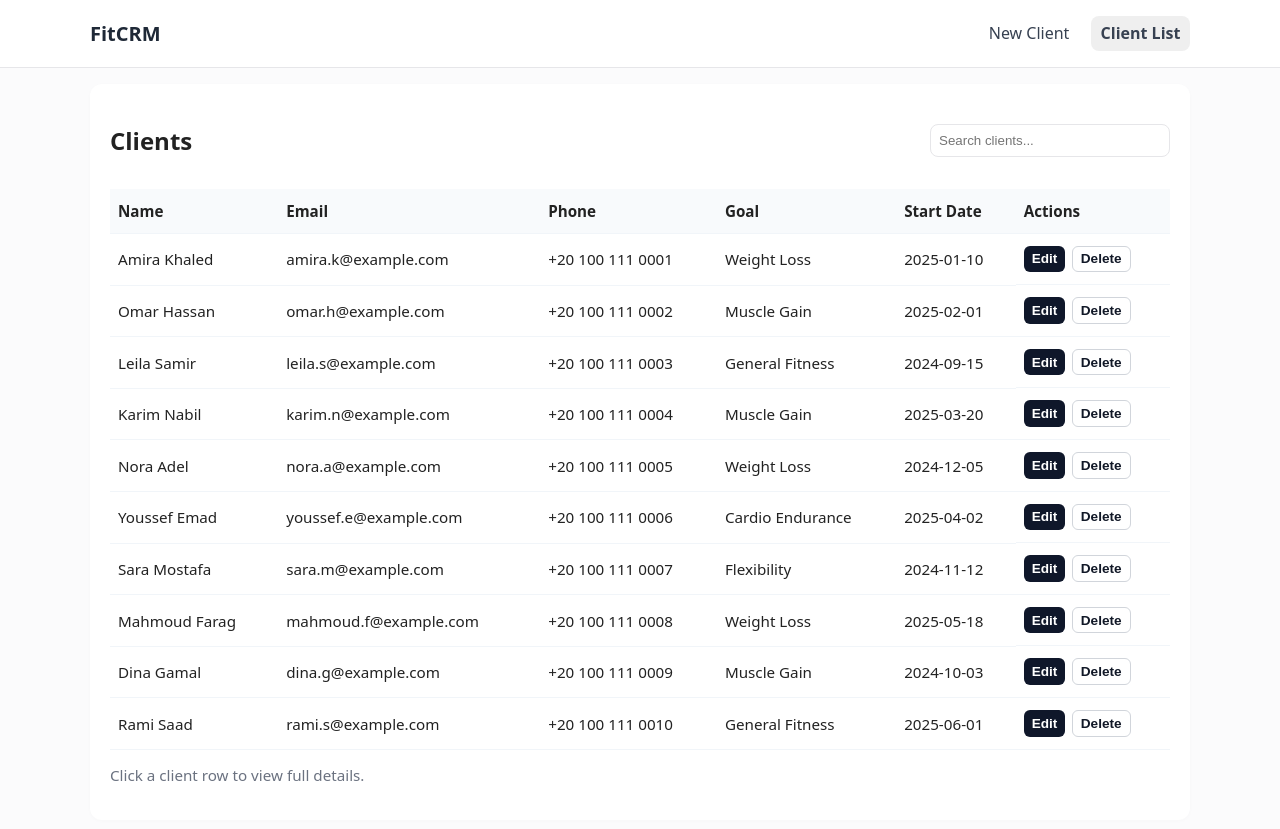
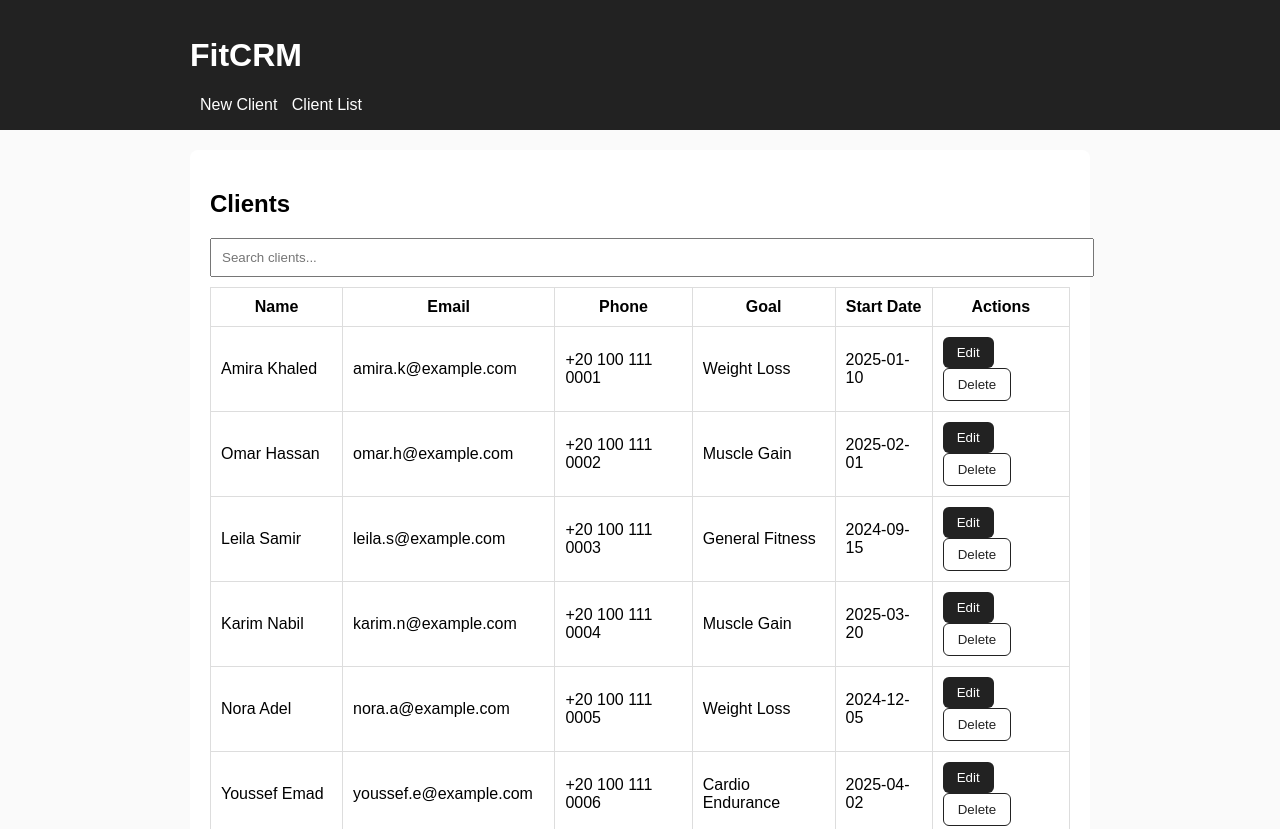
Before and after one commit to shahdyasser1654/Fitcrm, a plain HTML site: page clients.html in a window 1280 px wide. Shown: the top 829 px of the page. Drawn offline with Linux system fonts and the light colour scheme; files whose address does not match are found by name.

Commit message:
Refactor and clean up CSS styles
Refactored styles for better organization and readability, removed unused styles, and updated button styles.

```diff
--- a/styles.css
+++ b/styles.css
@@ -1,80 +1,68 @@
-
-
-/* Basic resets */
-* { box-sizing: border-box; }
-html,body { margin:0; padding:0; font-family:system-ui,-apple-system,Segoe UI,Roboto,"Helvetica Neue",Arial; color:#222; background:#fbfbfc; }
-a { color: inherit; text-decoration: none; }
-
-/* Container */
-.container { width: min(1100px, 94%); margin: 0 auto; }
-
-/* Header */
-.site-header { background: #fff; border-bottom: 1px solid #e6e6e9; }
-.header-inner { display:flex; justify-content:space-between; align-items:center; padding: 1rem 0; }
-.brand { margin:0; font-size:1.25rem; font-weight:700; color:#1f2937; }
-.main-nav { display:flex; gap: 0.75rem; }
-.nav-link { padding: 0.4rem 0.6rem; border-radius:8px; color:#374151; }
-.nav-link:hover { background:#f1f5f9; }
-.nav-link.active { background:#efefef; font-weight:600; }
-
-/* Hero */
-.hero { padding:2rem 0; display:grid; gap:1rem; align-items:center; text-align:left; }
-.hero h2 { margin:0 0 .5rem; font-size:1.6rem; }
-.hero p { margin:0; color:#4b5563; }
-.cta-row { margin-top:1rem; display:flex; gap: .75rem; }
-
-/* Buttons */
-.btn { display:inline-block; padding: 0.55rem .9rem; border-radius:8px; background:#0f172a; color: #fff; border:none; cursor:pointer; font-weight:600; }
-.btn:hover { transform: translateY(-1px); }
-.btn.ghost { background: transparent; border: 1px solid #d1d5db; color: #111827; }
-.btn.small { padding: .3rem .5rem; font-size:.85rem; border-radius:6px; }
-
-/* Cards */
-.card { background:#fff; border-radius:12px; padding:1.25rem; box-shadow: 0 1px 4px rgba(15,23,42,0.02); margin-bottom:1.25rem; }
-.form-card { max-width:880px; margin: 1rem auto; }
-.list-card { max-width:1100px; margin: 1rem auto; }
-
-/* Form layout (two-column on wide screens) */
-.client-form { display:grid; gap:.75rem; grid-template-columns: 1fr; }
-.client-form label { font-size:.85rem; color:#374151; }
-.client-form input, .client-form select { padding:.6rem; border-radius:8px; border:1px solid #e6e6e9; font-size:1rem; }
-.form-actions { display:flex; gap:.75rem; margin-top:.5rem; }
-
-/* Table */
-.table-responsive { overflow:auto; margin-top: .75rem; }
-.client-table { width:100%; border-collapse: collapse; min-width:700px; }
-.client-table thead { background:#f8fafc; }
-.client-table th, .client-table td { padding: .75rem .5rem; text-align:left; border-bottom:1px solid #f1f5f9; font-size:.95rem; }
-.client-table tbody tr:hover { background: #ffffff; }
-
-/* Actions column */
-.actions { display:flex; gap:.4rem; }
-
-/* List header */
-.list-header { display:flex; justify-content:space-between; align-items:center; gap:1rem; }
-.search-wrap { width: 240px; }
-.search-wrap input { width:100%; padding:.5rem; border-radius:8px; border:1px solid #e6e6e9; }
-
-/* Footer */
-.site-footer { padding: 1rem 0; text-align:center; color:#6b7280; font-size:.85rem; }
-
-/* Utilities */
-.muted { color:#6b7280; font-size:.95rem; }
-.note { margin-top:.6rem; }
-
-/* Accessibility helper */
-.visually-hidden { position:absolute!important; height:1px;width:1px; overflow:hidden; clip:rect(1px,1px,1px,1px); white-space:nowrap; }
-
-/* Responsive behavior */
-@media (min-width:720px) {
-  .hero { grid-template-columns: 1fr 360px; align-items:start; }
-  .client-form { grid-template-columns: 1fr 1fr; }
-  .client-form label { margin-top:.35rem; }
+body {
+  font-family: Arial, sans-serif;
+  background: #fafafa;
+  margin: 0;
+  padding: 0;
 }
 
-@media (max-width:719px) {
-  .main-nav { gap: .5rem; }
-  .header-inner { padding: .75rem 0; }
-  .brand { font-size:1.05rem; }
-  .client-table { font-size:.9rem; }
+.container {
+  width: 90%;
+  max-width: 900px;
+  margin: auto;
 }
+
+header {
+  background: #222;
+  color: #fff;
+  padding: 1rem;
+}
+
+header a { color: #fff; text-decoration: none; }
+
+.main-nav a {
+  margin-left: 10px;
+}
+
+.card {
+  background: #fff;
+  padding: 20px;
+  margin-top: 20px;
+  border-radius: 8px;
+}
+
+.client-table {
+  width: 100%;
+  border-collapse: collapse;
+}
+
+.client-table th,
+.client-table td {
+  border: 1px solid #ddd;
+  padding: 10px;
+}
+
+.btn {
+  padding: 8px 14px;
+  background: #222;
+  color: #fff;
+  border-radius: 6px;
+  text-decoration: none;
+  border: none;
+}
+
+.btn.ghost {
+  background: transparent;
+  color: #222;
+  border: 1px solid #222;
+}
+
+input, textarea, select {
+  width: 100%;
+  padding: 10px;
+  margin-bottom: 10px;
+}
+
+small {
+  color: red;
+  display: block;
+}
```
